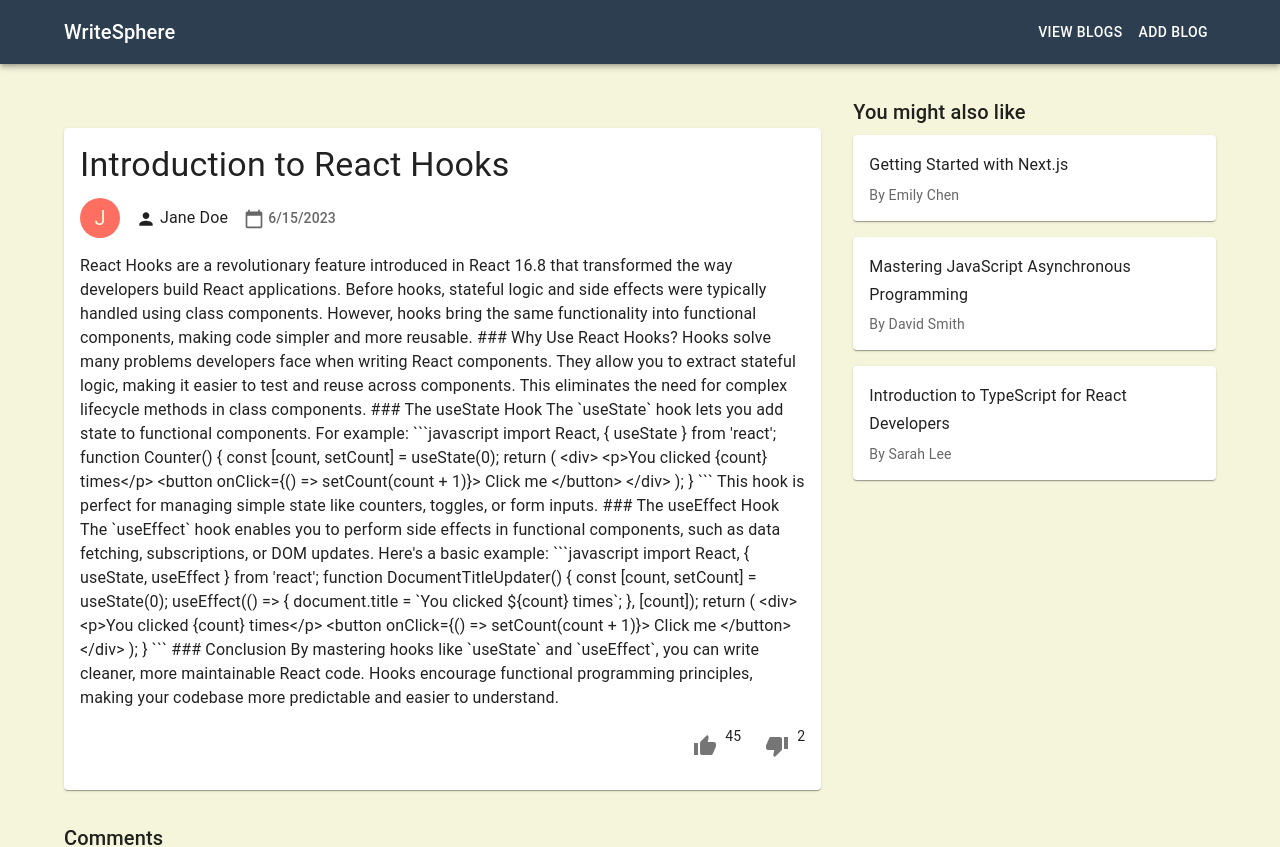
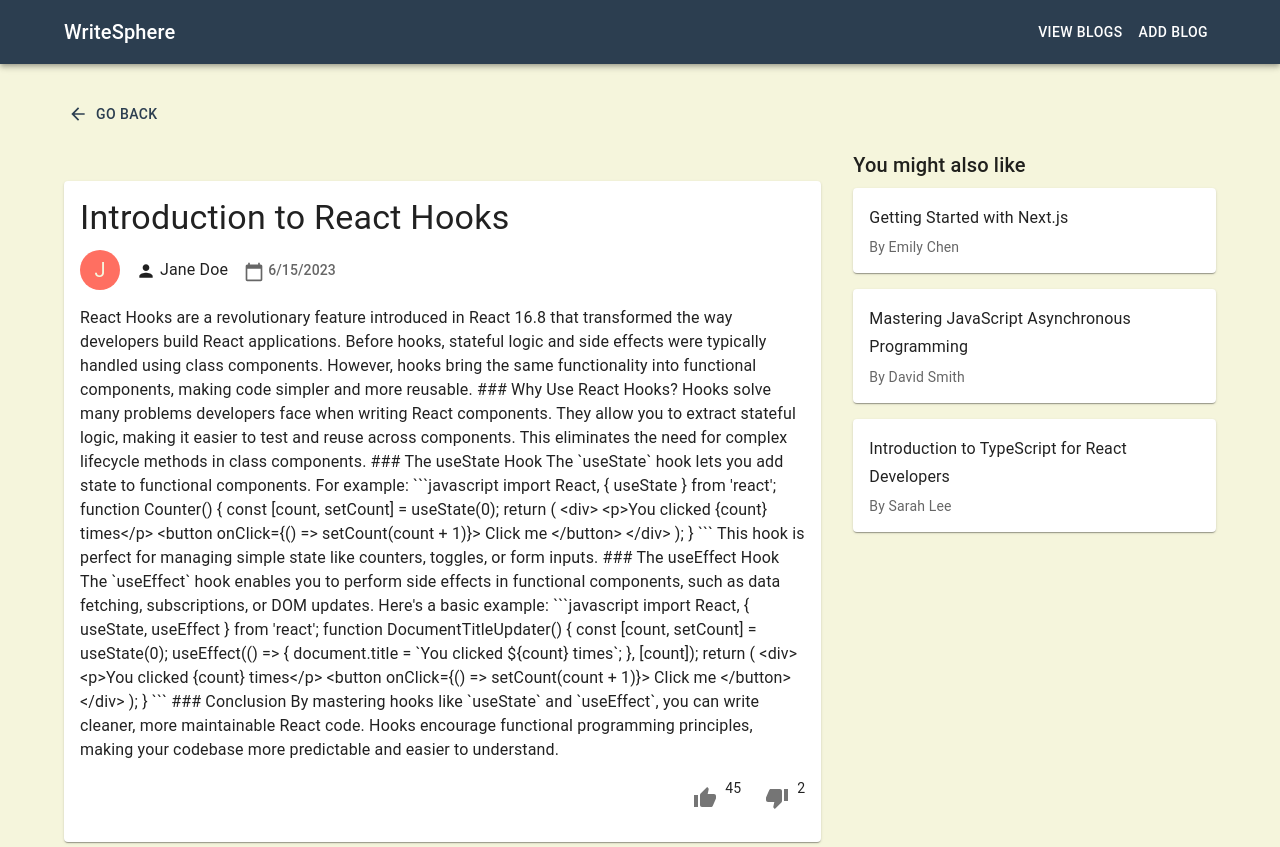
Before and after one commit to shivam10126/writesphere, a React (Create React App) app: page /blogs/1 in a window 1280 px wide. Shown: the top 847 px of the page. Built offline with nearby package versions, Linux system fonts and the light colour scheme.

Commit message:
go back button fix

```diff
--- a/src/components/BlogDetail.js
+++ b/src/components/BlogDetail.js
@@ -1,12 +1,13 @@
 import React from 'react'
 import { useSelector, useDispatch } from 'react-redux'
-import { useParams, Navigate } from 'react-router-dom'
-import { Typography, Card, CardContent, Box, Avatar, Grid, IconButton } from '@mui/material'
+import { useParams, Navigate, useNavigate } from 'react-router-dom'
+import { Typography, Card, CardContent, Box, Avatar, Grid, IconButton, Button } from '@mui/material'
 import { styled } from '@mui/material/styles'
 import CalendarTodayIcon from '@mui/icons-material/CalendarToday'
 import PersonIcon from '@mui/icons-material/Person'
 import ThumbUpIcon from '@mui/icons-material/ThumbUp'
 import ThumbDownIcon from '@mui/icons-material/ThumbDown'
+import ArrowBackIcon from '@mui/icons-material/ArrowBack'
 import RelatedBlogs from './RelatedBlogs'
 import CommentSection from './CommentSection'
 import { likeBlog, dislikeBlog } from '../store/blogSlice'
@@ -19,6 +20,7 @@ const StyledCard = styled(Card)(({ theme }) => ({
 const BlogDetail = () => {
   const { blogId } = useParams()
   const dispatch = useDispatch()
+  const navigate = useNavigate()
   const blogs = useSelector((state) => state.blog.blogs)
   const userInteractions = useSelector((state) => state.blog.userInteractions)
   const currentBlog = blogs.find(blog => blog.id === blogId)
@@ -35,10 +37,22 @@ const BlogDetail = () => {
     dispatch(dislikeBlog(currentBlog.id))
   }
 
+  const handleGoBack = () => {
+    navigate(-1)
+  }
+
   const userLiked = userInteractions.blogLikes[currentBlog.id]
   const userDisliked = userInteractions.blogDislikes[currentBlog.id]
 
   return (
+    <>
+      <Button
+        startIcon={<ArrowBackIcon />}
+        onClick={handleGoBack}
+        sx={{ mb: 2 }}
+      >
+        Go Back
+      </Button>
       <Grid container spacing={4}>
         <Grid item xs={12} md={8}>
           <StyledCard>
@@ -88,6 +102,7 @@ const BlogDetail = () => {
           <RelatedBlogs currentBlog={currentBlog} blogs={blogs} />
         </Grid>
       </Grid>
+    </>
   )
 }
 
```
Lines whose indentation alone changed are shown as unchanged.
